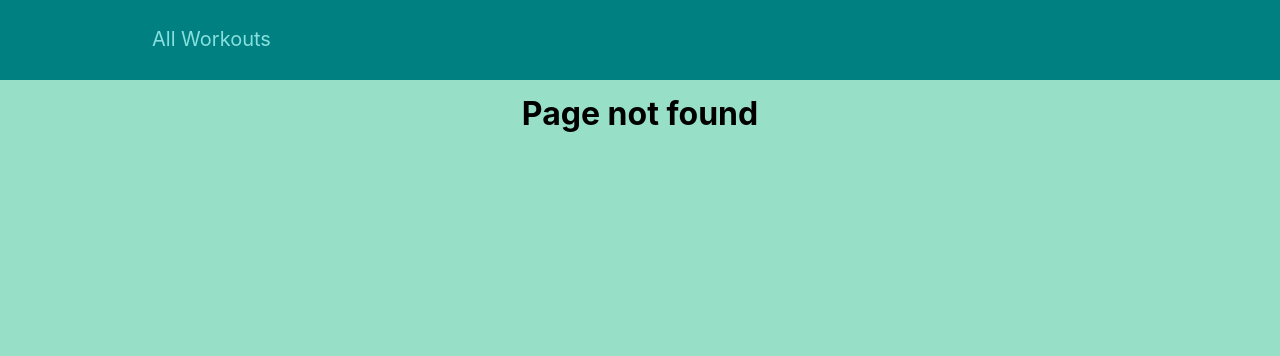
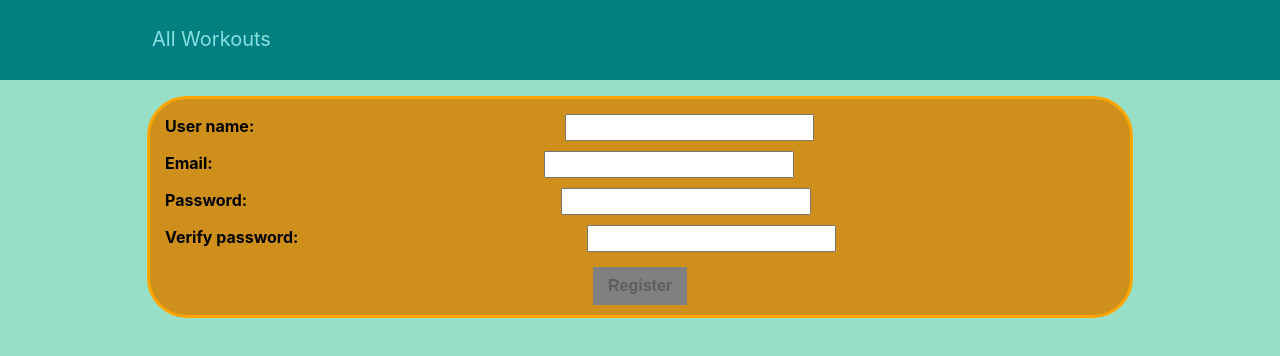
Before and after one commit to Nitsan448/WorkoutPlanner, a React (Create React App) app: page /register in a window 1280 px wide. Before the commit this address had no page. Shown: the top 356 px of the page. Built offline with nearby package versions, Linux system fonts and the light colour scheme.

Commit message:
Added authentication (register and login pages)

```diff
--- a/src/App.js
+++ b/src/App.js
@@ -3,12 +3,18 @@ import Workout from "./pages/Workout";
 import Workouts from "./pages/Workouts";
 import NotFound from "./pages/NotFound";
 import Layout from "./components/Layout/Layout";
+import Register from "./pages/Register";
+import Login from "./pages/Login";
 
 function App() {
 	return (
 		<Layout>
 			<Routes>
-				<Route path="/" element={<Navigate replace to="/workouts" />} />
+				<Route path="/" element={<Navigate replace to="/register" />} />
+
+				<Route path="/register" element={<Register />} />
+
+				<Route path="/login" element={<Login />} />
 
 				<Route path="/workouts" element={<Workouts />} />
 
--- a/src/hooks/use-http.js
+++ b/src/hooks/use-http.js
@@ -40,6 +40,7 @@ function useHttp(requestFunction, startWithPending = false) {
 			dispatch({ type: "SEND" });
 			try {
 				const responseData = await requestFunction(requestData);
+				console.log(responseData);
 				dispatch({ type: "SUCCESS", responseData });
 			} catch (error) {
 				dispatch({
--- /dev/null
+++ b/src/lib/authApi.js
@@ -0,0 +1,36 @@
+const SERVERURL = "http://localhost:8000/";
+
+export async function register(user) {
+	const response = await fetch(`${SERVERURL}auth/register`, {
+		method: "POST",
+		body: JSON.stringify({
+			user_name: user.userName,
+			email: user.email,
+			password: user.password,
+		}),
+		headers: {
+			"Content-Type": "application/json",
+		},
+	});
+	if (!response.ok) {
+		throw new Error("Could not register");
+	}
+	return response.json();
+}
+
+export async function login(user) {
+	const response = await fetch(`${SERVERURL}auth/login`, {
+		method: "POST",
+		body: JSON.stringify({
+			email: user.email,
+			password: user.password,
+		}),
+		headers: {
+			"Content-Type": "application/json",
+		},
+	});
+	if (!response.ok) {
+		throw new Error("Could not login");
+	}
+	return response.json();
+}
--- a/src/lib/workoutsApi.js
+++ b/src/lib/workoutsApi.js
@@ -43,7 +43,7 @@ export async function sendWorkoutData(workout, workoutId) {
 				currentExerciseIndex: workout.currentExerciseIndex,
 			}),
 			headers: {
-				"Content-Type": "application.json",
+				"Content-Type": "application/json",
 			},
 		});
 		if (!response.ok) {
--- /dev/null
+++ b/src/pages/Login.js
@@ -0,0 +1,75 @@
+import React, { useEffect } from "react";
+import useInput from "../hooks/use-input";
+import classes from "../components/Exercises/ExerciseForm.module.css";
+import Button from "../components/UI/Button";
+import { login } from "../lib/authApi";
+import useHttp from "../hooks/use-http";
+import { useNavigate } from "react-router-dom";
+
+function Login(props) {
+	const navigate = useNavigate();
+
+	const emailInput = useInput((value) => /\S+@\S+\.\S+/.test(value));
+	const passwordInput = useInput((value) => value.length > 4);
+
+	const emailInputClasses = emailInput.hasError ? classes.invalid : "";
+	const passwordInputClasses = passwordInput.hasError ? classes.invalid : "";
+
+	const formIsValid = emailInput.isValid && passwordInput.isValid;
+
+	const {
+		sendRequest: sendloginRequest,
+		status: loginRequestStatus,
+		error: loginRequestError,
+	} = useHttp(login, false);
+
+	function loginHandler(event) {
+		event.preventDefault();
+		sendloginRequest({
+			email: emailInput.value,
+			password: passwordInput.value,
+		});
+	}
+
+	useEffect(() => {
+		if (loginRequestStatus === "completed" && !loginRequestError) {
+			navigate(`/workouts`);
+		}
+	}, [loginRequestError, loginRequestStatus]);
+
+	return (
+		<div className={classes.form}>
+			<form onSubmit={loginHandler}>
+				<div className={classes.form_group}>
+					<label>Email:</label>
+					<input
+						className={emailInputClasses}
+						type="email"
+						value={emailInput.value}
+						onChange={emailInput.valueChangeHandler}
+						onBlur={emailInput.inputBlurHandler}
+					/>
+					{emailInput.hasError && <p className={classes.invalid}>Email is not valid</p>}
+				</div>
+				<div className={classes.form_group}>
+					<label>Password:</label>
+					<input
+						className={passwordInputClasses}
+						type="password"
+						value={passwordInput.value}
+						onChange={passwordInput.valueChangeHandler}
+						onBlur={passwordInput.inputBlurHandler}
+					/>
+					{passwordInput.hasError && (
+						<p className={classes.invalid}>Password must be longer than 4 character</p>
+					)}
+				</div>
+				<Button text="Login" disabled={!formIsValid} />
+			</form>
+			{loginRequestStatus === "pending" ? <h3>Logging in...</h3> : ""}
+			{loginRequestError ? <h3>{loginRequestError}</h3> : ""}
+		</div>
+	);
+}
+
+export default Login;
--- /dev/null
+++ b/src/pages/Register.js
@@ -0,0 +1,103 @@
+import React, { useEffect } from "react";
+import useInput from "../hooks/use-input";
+import classes from "../components/Exercises/ExerciseForm.module.css";
+import Button from "../components/UI/Button";
+import { register } from "../lib/authApi";
+import useHttp from "../hooks/use-http";
+import { useNavigate } from "react-router-dom";
+
+function Register(props) {
+	const navigate = useNavigate();
+
+	const userNameInput = useInput((value) => value.trim() !== "");
+	const emailInput = useInput((value) => /\S+@\S+\.\S+/.test(value));
+	const passwordInput = useInput((value) => value.length > 4);
+	const verifyPasswordInput = useInput((value) => value === passwordInput.value);
+
+	const userNameInputClasses = userNameInput.hasError ? classes.invalid : "";
+	const emailInputClasses = emailInput.hasError ? classes.invalid : "";
+	const passwordInputClasses = passwordInput.hasError ? classes.invalid : "";
+	const verifyPasswordInputClasses = verifyPasswordInput.hasError ? classes.invalid : "";
+
+	const formIsValid =
+		userNameInput.isValid && emailInput.isValid && passwordInput.isValid && verifyPasswordInput.isValid;
+
+	const {
+		sendRequest: sendRegisterRequest,
+		status: registerRequestStatus,
+		error: registerRequestError,
+	} = useHttp(register, false);
+
+	function registerHandler(event) {
+		event.preventDefault();
+		sendRegisterRequest({
+			userName: userNameInput.value,
+			email: emailInput.value,
+			password: passwordInput.value,
+		});
+	}
+
+	useEffect(() => {
+		if (registerRequestStatus === "completed" && !registerRequestError) {
+			navigate(`/login`);
+		}
+	}, [registerRequestError, registerRequestStatus]);
+
+	return (
+		<div className={classes.form}>
+			<form onSubmit={registerHandler}>
+				<div className={classes.form_group}>
+					<label>User name:</label>
+					<input
+						className={userNameInputClasses}
+						type="text"
+						value={userNameInput.value}
+						onChange={userNameInput.valueChangeHandler}
+						onBlur={userNameInput.inputBlurHandler}
+					/>
+					{userNameInput.hasError && <p className={classes.invalid}>Name cannot be empty</p>}
+				</div>
+				<div className={classes.form_group}>
+					<label>Email:</label>
+					<input
+						className={emailInputClasses}
+						type="email"
+						value={emailInput.value}
+						onChange={emailInput.valueChangeHandler}
+						onBlur={emailInput.inputBlurHandler}
+					/>
+					{emailInput.hasError && <p className={classes.invalid}>Email is not valid</p>}
+				</div>
+				<div className={classes.form_group}>
+					<label>Password:</label>
+					<input
+						className={passwordInputClasses}
+						type="password"
+						value={passwordInput.value}
+						onChange={passwordInput.valueChangeHandler}
+						onBlur={passwordInput.inputBlurHandler}
+					/>
+					{passwordInput.hasError && (
+						<p className={classes.invalid}>Password must be longer than 4 character</p>
+					)}
+				</div>
+				<div className={classes.form_group}>
+					<label>Verify password:</label>
+					<input
+						className={verifyPasswordInputClasses}
+						type="password"
+						value={verifyPasswordInput.value}
+						onChange={verifyPasswordInput.valueChangeHandler}
+						onBlur={verifyPasswordInput.inputBlurHandler}
+					/>
+					{verifyPasswordInput.hasError && <p className={classes.invalid}>Passwords must match</p>}
+				</div>
+				<Button text="Register" disabled={!formIsValid} />
+			</form>
+			{registerRequestStatus === "pending" ? <h3>Registering...</h3> : ""}
+			{registerRequestError ? <h3>{registerRequestError}</h3> : ""}
+		</div>
+	);
+}
+
+export default Register;
--- a/src/pages/Workouts.js
+++ b/src/pages/Workouts.js
@@ -45,8 +45,8 @@ function Workouts(props) {
 			<div className={classes.gridContainer}>
 				{workouts.map((workout, index) => (
 					<div key={index + 1}>
-						<Button onClick={() => viewWorkoutHandler(index + 1)} text={workout.name}></Button>
-						<Button onClick={() => playWorkoutHandler(index + 1)} text="Play"></Button>
+						<Button onClick={() => viewWorkoutHandler(index + 1)} text={workout.name} />
+						<Button onClick={() => playWorkoutHandler(index + 1)} text="Play" />
 						<h3>{workout.description}</h3>
 					</div>
 				))}
```
